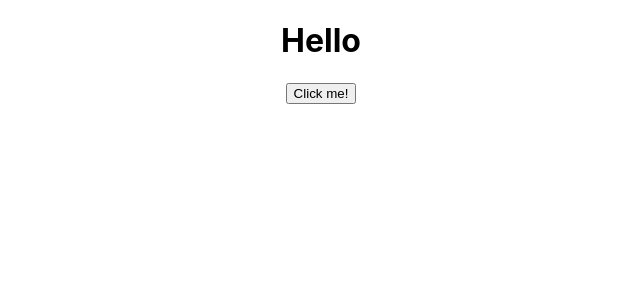
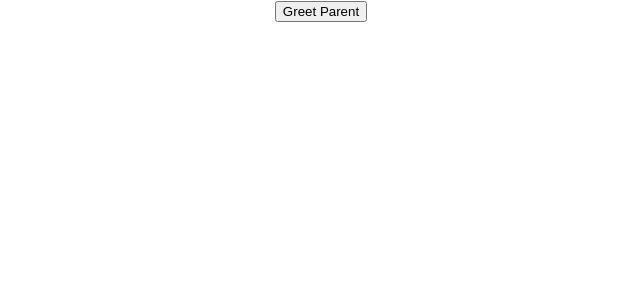
Before and after one commit to PianoFF/codeevolution_React_Practice, a React (Create React App) app: page / in a window 1280 px wide. Shown: the top 300 px of the page, without its empty margins (319-959 px from the left). Built offline with nearby package versions, Linux system fonts and the light colour scheme.

Commit message:
eventhandling

```diff
--- a/src/App.js
+++ b/src/App.js
@@ -8,11 +8,13 @@
 import { FunctionClick } from "./components/FunctionClick";
 import ClassClick from "./components/ClassClick";
 import EventBind from "./components/EventBind";
+import ParentComponent from "./components/ParentComponent";
 
 function App() {
   return (
     <div className="App">
-      <EventBind />
+      <ParentComponent />
+      {/* <EventBind /> */}
       {/* <ClassClick />
       <FunctionClick /> */}
       {/* <Counter /> */}
--- /dev/null
+++ b/src/components/ChildComponent.js
@@ -0,0 +1,9 @@
+import React from "react";
+
+export const ChildComponent = ({ greetHandler }) => {
+  return (
+    <div>
+      <button onClick={() => greetHandler("Child")}> Greet Parent</button>
+    </div>
+  );
+};
--- /dev/null
+++ b/src/components/ParentComponent.js
@@ -0,0 +1,20 @@
+import React, { Component } from "react";
+import { ChildComponent } from "./ChildComponent";
+
+class ParentComponent extends Component {
+  state = {
+    parentName: "Parent"
+  };
+
+  greetParent = (arg) => {
+    alert(`Hello ${this.state.parentName} from ${arg}`);
+  };
+  render() {
+    return (
+      <div>
+        <ChildComponent greetHandler={this.greetParent} />
+      </div>
+    );
+  }
+}
+export default ParentComponent;
```
